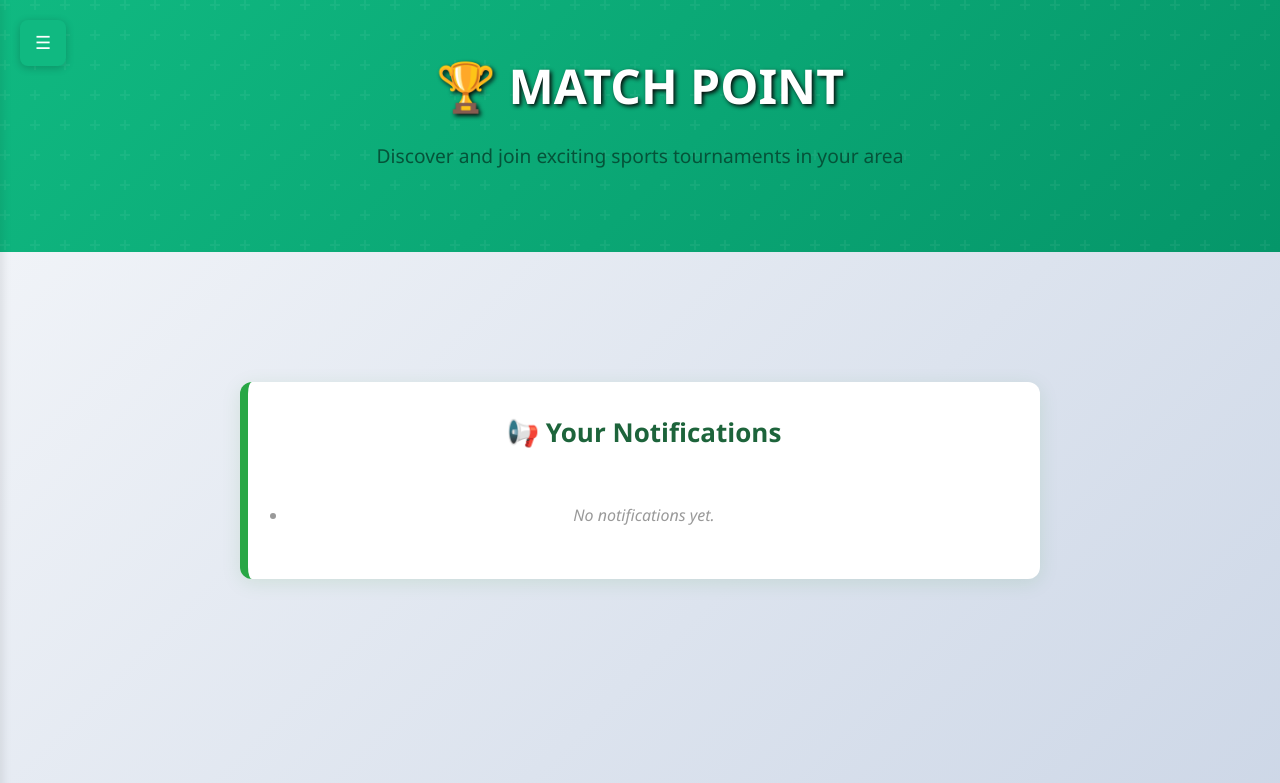
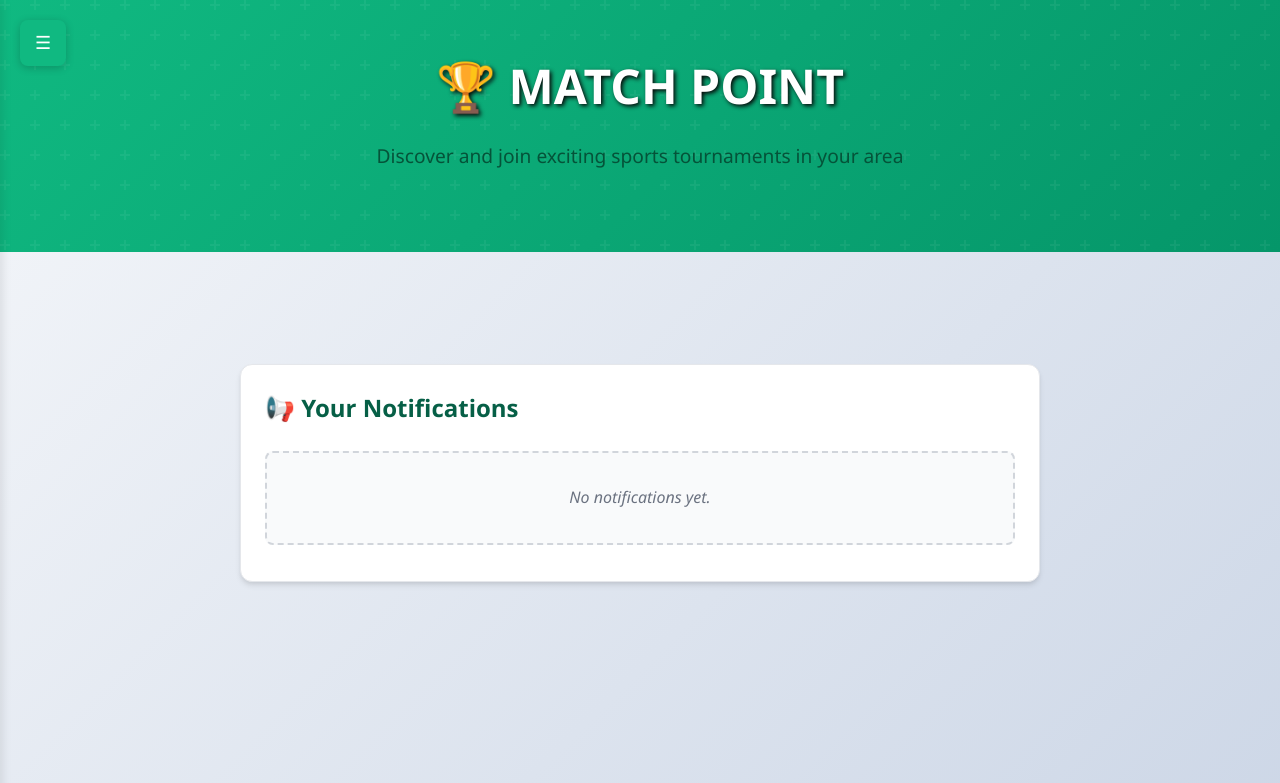
Before and after one commit to sahilkavishka/MatchPOINT, a Django app: page /notifications/ in a window 1280 px wide. Shown: the top 783 px of the page. Run offline with Django 5.2, Linux system fonts and the light colour scheme; the visitor is signed in with stand-in values (Sample User, id 1); data that the repository does not hold is empty.

Commit message:
2525/7/14-8.50

```diff
--- a/static/notifications.css
+++ b/static/notifications.css
@@ -1,33 +1,165 @@
+/* Notifications CSS - Emerald Theme */
 
-  body {
-    background-color: #f5fff9;
-    font-family: 'Segoe UI', Tahoma, Geneva, Verdana, sans-serif;
-  }
+.notifications-container {
+  max-width: 800px;
+  margin: 2rem auto;
+  padding: 1.5rem;
+  background: #ffffff;
+  border-radius: 12px;
+  box-shadow: 0 4px 6px -1px rgba(0, 0, 0, 0.1), 0 2px 4px -1px rgba(0, 0, 0, 0.06);
+  border: 1px solid #e5e7eb;
+}
 
+.notifications-container h2 {
+  color: #065f46;
+  margin-bottom: 1.5rem;
+  font-size: 1.5rem;
+  font-weight: 600;
+  display: flex;
+  align-items: center;
+  gap: 0.5rem;
+}
+
+.notifications-container ul {
+  list-style: none;
+  margin: 0;
+  padding: 0;
+}
+
+.notifications-container li {
+  padding: 1rem;
+  margin-bottom: 0.75rem;
+  border-radius: 8px;
+  background: #f9fafb;
+  border-left: 4px solid #d1d5db;
+  transition: all 0.3s ease;
+  position: relative;
+}
+
+.notifications-container li:hover {
+  background: #f3f4f6;
+  transform: translateX(2px);
+  box-shadow: 0 2px 4px rgba(0, 0, 0, 0.05);
+}
+
+.notifications-container li.unread {
+  background: #ecfdf5;
+  border-left-color: #10b981;
+  border-left-width: 5px;
+}
+
+.notifications-container li.unread::before {
+  content: '';
+  position: absolute;
+  left: -8px;
+  top: 50%;
+  transform: translateY(-50%);
+  width: 8px;
+  height: 8px;
+  background: #10b981;
+  border-radius: 50%;
+  border: 2px solid #ffffff;
+}
+
+.notifications-container li small {
+  color: #6b7280;
+  font-size: 0.875rem;
+  display: block;
+  margin-top: 0.25rem;
+}
+
+.notifications-container li a {
+  color: #10b981;
+  text-decoration: none;
+  font-weight: 500;
+  margin-left: 1rem;
+  padding: 0.25rem 0.75rem;
+  background: #d1fae5;
+  border-radius: 4px;
+  font-size: 0.875rem;
+  transition: all 0.2s ease;
+}
+
+.notifications-container li a:hover {
+  background: #10b981;
+  color: #ffffff;
+  transform: translateY(-1px);
+}
+
+.notifications-container li.no-notes {
+  text-align: center;
+  color: #6b7280;
+  font-style: italic;
+  padding: 2rem;
+  border-left: none;
+  background: #f9fafb;
+  border: 2px dashed #d1d5db;
+}
+
+/* Responsive Design */
+@media (max-width: 768px) {
   .notifications-container {
-    max-width: 800px;
-    margin: 50px auto;
-    padding: 30px 40px;
-    background: #ffffff;
-    border-left: 8px solid #28a745;
-    border-radius: 12px;
-    box-shadow: 0 4px 20px rgba(0, 128, 0, 0.1);
+    margin: 1rem;
+    padding: 1rem;
   }
 
   .notifications-container h2 {
-    text-align: center;
-    font-size: 26px;
-    color: #1d643b;
-    margin-bottom: 30px;
+    font-size: 1.25rem;
   }
 
+  .notifications-container li {
+    padding: 0.75rem;
+  }
 
+  .notifications-container li a {
+    display: block;
+    margin-left: 0;
+    margin-top: 0.5rem;
+    text-align: center;
+  }
+}
 
+/* Animation for new notifications */
+@keyframes slideIn {
+  from {
+    opacity: 0;
+    transform: translateX(-20px);
+  }
+  to {
+    opacity: 1;
+    transform: translateX(0);
+  }
+}
 
-  .no-notes {
-    text-align: center;
-    font-style: italic;
-    color: #999;
-    font-size: 16px;
-    padding: 20px;
-  }
+.notifications-container li.unread {
+  animation: slideIn 0.3s ease-out;
+}
+
+/* Hover effect for the entire container */
+.notifications-container:hover {
+  box-shadow: 0 10px 15px -3px rgba(0, 0, 0, 0.1), 0 4px 6px -2px rgba(0, 0, 0, 0.05);
+}
+
+/* Custom scrollbar for long lists */
+.notifications-container {
+  max-height: 70vh;
+  overflow-y: auto;
+}
+
+.notifications-container::-webkit-scrollbar {
+  width: 6px;
+}
+
+.notifications-container::-webkit-scrollbar-track {
+  background: #f1f5f9;
+  border-radius: 3px;
+}
+
+.notifications-container::-webkit-scrollbar-thumb {
+  background: #10b981;
+  border-radius: 3px;
+}
+
+.notifications-container::-webkit-scrollbar-thumb:hover {
+  background: #059669;
+}
--- a/templates/team_detail.html
+++ b/templates/team_detail.html
@@ -25,7 +25,7 @@
              <a class="btn" href="{% url 'add_team_member' team.id %}"><i class="material-icons">add</i>Add Member</a>
 
             <!-- ✅ Members List -->
-            <h3>Team Members</h3>
+            <h3><center>Team Members</center></h3>
             <div class="membercard">
                 {% if members %}
                     <ul>
```
Also changed, not shown: static/team_detail.css (+5 -3 lines), static/team_leaderboard.css (+106 -7 lines), templates/team_leaderboard.html (+7 -4 lines).
